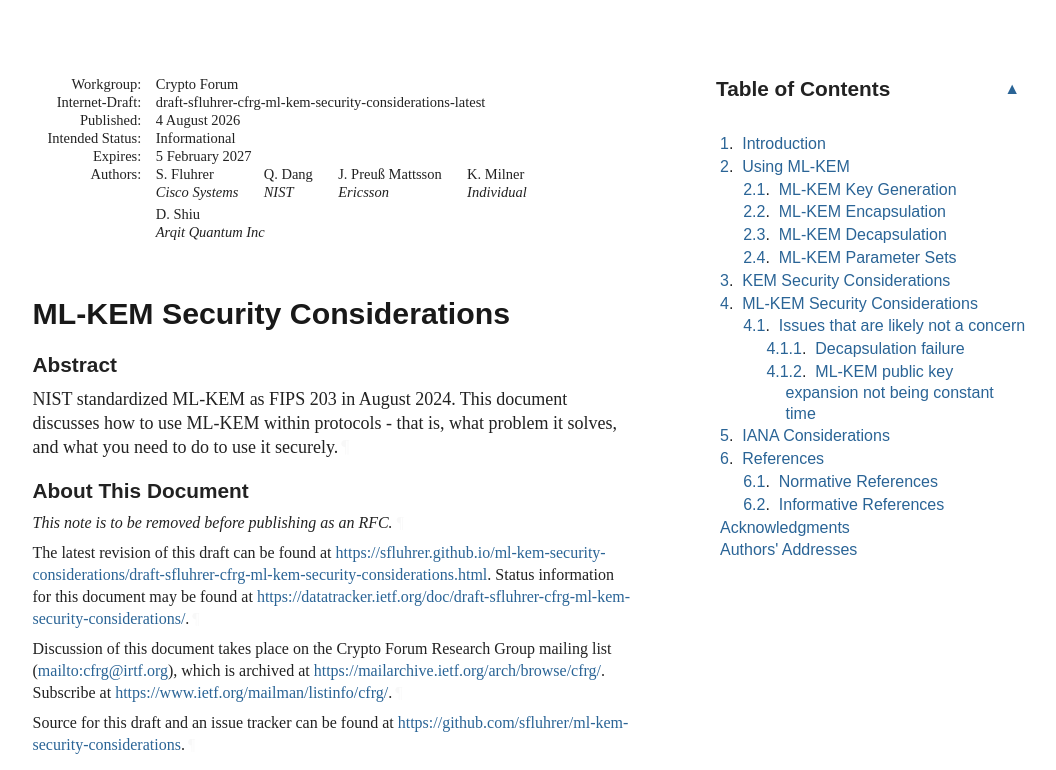
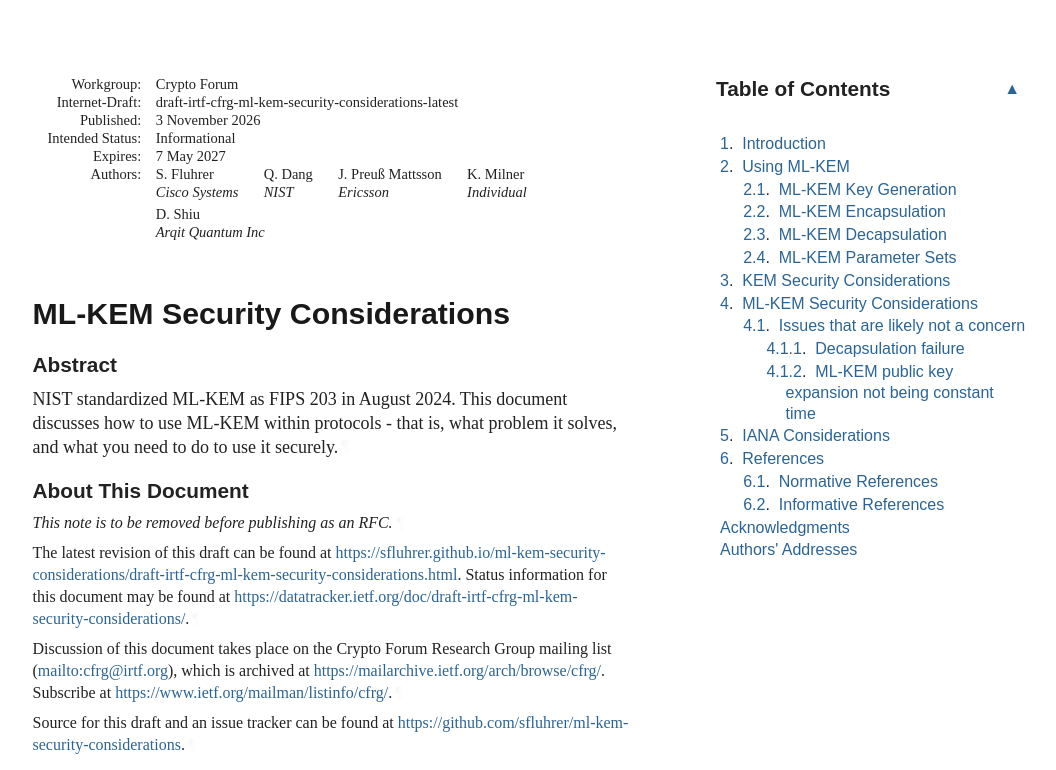
Before and after one commit to sfluhrer/ml-kem-security-considerations, a plain HTML site: page draft-irtf-cfrg-ml-kem-security-considerations.html in a window 1280 px wide. Shown: the top 770 px of the page, without its empty margins (92-1148 px from the left). Drawn offline with Linux system fonts and the light colour scheme; a web font is replaced by a local one.

Commit message:
Script updating gh-pages from d4634b8. [ci skip]

```diff
--- a/draft-sfluhrer-cfrg-ml-kem-security-considerations.html
+++ b/draft-irtf-cfrg-ml-kem-security-considerations.html
@@ -15,25 +15,25 @@
 how to use ML-KEM within protocols - that is, what problem it solves,
 and what you need to do to use it securely.
     " name="description">
-<meta content="xml2rfc 3.34.0" name="generator">
+<meta content="xml2rfc 3.35.0" name="generator">
 <meta content="ML-KEM" name="keyword">
-<meta content="draft-sfluhrer-cfrg-ml-kem-security-considerations-latest" name="ietf.draft">
+<meta content="draft-irtf-cfrg-ml-kem-security-considerations-latest" name="ietf.draft">
 <!-- Generator version information:
-  xml2rfc 3.34.0
-    Python 3.14.5
-    ConfigArgParse 1.7.5
+  xml2rfc 3.35.0
+    Python 3.14.10
+    ConfigArgParse 1.9.0
     google-i18n-address 3.1.1
     intervaltree 3.2.1
     Jinja2 3.1.6
     lxml 6.1.1
     natsort 8.4.0
-    platformdirs 4.11.0
+    platformdirs 4.14.3
     pycountry 24.6.1
     PyYAML 6.0.3
     requests 2.33.1
-    wcwidth 0.8.2
+    wcwidth 0.9.4
 -->
-<link href="draft-sfluhrer-cfrg-ml-kem-security-considerations.xml" rel="alternate" type="application/rfc+xml">
+<link href="draft-irtf-cfrg-ml-kem-security-considerations.xml" rel="alternate" type="application/rfc+xml">
 <link href="#copyright" rel="license">
 <style type="text/css">@font-face {
   font-family: 'Lora';
@@ -1047,11 +1047,11 @@ svg {
 <thead><tr>
 <td class="left">Internet-Draft</td>
 <td class="center">ML-KEM Security</td>
-<td class="right">August 2026</td>
+<td class="right">November 2026</td>
 </tr></thead>
 <tfoot><tr>
 <td class="left">Fluhrer, et al.</td>
-<td class="center">Expires 5 February 2027</td>
+<td class="center">Expires 7 May 2027</td>
 <td class="right">[Page]</td>
 </tr></tfoot>
 </table>
@@ -1061,15 +1061,15 @@ svg {
 <dt class="label-workgroup">Workgroup:</dt>
 <dd class="workgroup">Crypto Forum</dd>
 <dt class="label-internet-draft">Internet-Draft:</dt>
-<dd class="internet-draft">draft-sfluhrer-cfrg-ml-kem-security-considerations-latest</dd>
+<dd class="internet-draft">draft-irtf-cfrg-ml-kem-security-considerations-latest</dd>
 <dt class="label-published">Published:</dt>
 <dd class="published">
-<time datetime="2026-08-04" class="published">4 August 2026</time>
+<time datetime="2026-11-03" class="published">3 November 2026</time>
     </dd>
 <dt class="label-intended-status">Intended Status:</dt>
 <dd class="intended-status">Informational</dd>
 <dt class="label-expires">Expires:</dt>
-<dd class="expires"><time datetime="2027-02-05">5 February 2027</time></dd>
+<dd class="expires"><time datetime="2027-05-07">7 May 2027</time></dd>
 <dt class="label-authors">Authors:</dt>
 <dd class="authors">
 <div class="author">
@@ -1108,8 +1108,8 @@ and what you need to do to use it securely.<a href="#section-abstract-1" class="
       </h2>
 <p id="section-note.1-1">This note is to be removed before publishing as an RFC.<a href="#section-note.1-1" class="pilcrow">¶</a></p>
 <p id="section-note.1-2">
-        The latest revision of this draft can be found at <span><a href="https://sfluhrer.github.io/ml-kem-security-considerations/draft-sfluhrer-cfrg-ml-kem-security-considerations.html">https://sfluhrer.github.io/ml-kem-security-considerations/draft-sfluhrer-cfrg-ml-kem-security-considerations.html</a></span>.
-        Status information for this document may be found at <span><a href="https://datatracker.ietf.org/doc/draft-sfluhrer-cfrg-ml-kem-security-considerations/">https://datatracker.ietf.org/doc/draft-sfluhrer-cfrg-ml-kem-security-considerations/</a></span>.<a href="#section-note.1-2" class="pilcrow">¶</a></p>
+        The latest revision of this draft can be found at <span><a href="https://sfluhrer.github.io/ml-kem-security-considerations/draft-irtf-cfrg-ml-kem-security-considerations.html">https://sfluhrer.github.io/ml-kem-security-considerations/draft-irtf-cfrg-ml-kem-security-considerations.html</a></span>.
+        Status information for this document may be found at <span><a href="https://datatracker.ietf.org/doc/draft-irtf-cfrg-ml-kem-security-considerations/">https://datatracker.ietf.org/doc/draft-irtf-cfrg-ml-kem-security-considerations/</a></span>.<a href="#section-note.1-2" class="pilcrow">¶</a></p>
 <p id="section-note.1-3">
         Discussion of this document takes place on the
         Crypto Forum Research Group mailing list (<span><a href="mailto:cfrg@irtf.org">mailto:cfrg@irtf.org</a></span>),
@@ -1137,7 +1137,7 @@ and what you need to do to use it securely.<a href="#section-abstract-1" class="
         time. It is inappropriate to use Internet-Drafts as reference
         material or to cite them other than as "work in progress."<a href="#section-boilerplate.1-3" class="pilcrow">¶</a></p>
 <p id="section-boilerplate.1-4">
-        This Internet-Draft will expire on 5 February 2027.<a href="#section-boilerplate.1-4" class="pilcrow">¶</a></p>
+        This Internet-Draft will expire on 7 May 2027.<a href="#section-boilerplate.1-4" class="pilcrow">¶</a></p>
 </section>
 </div>
 <div id="copyright">
```
Also changed, not shown: index.html (+4 -4 lines), draft-irtf-cfrg-ml-kem-security-considerations.txt.
